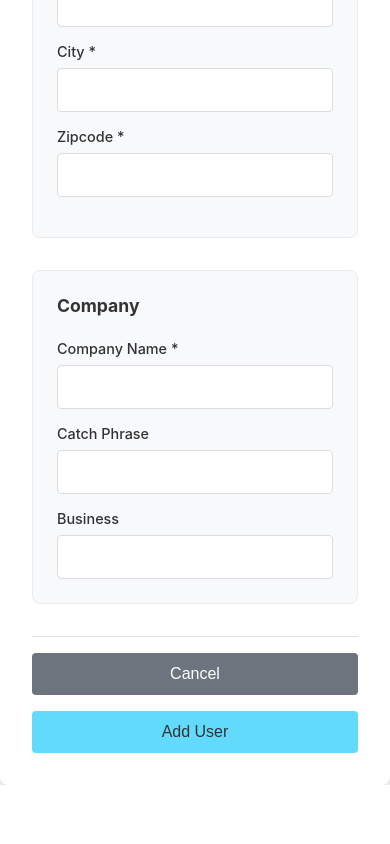
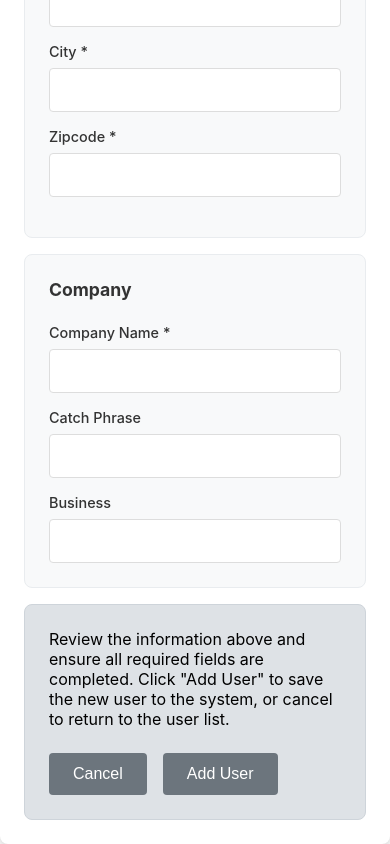
Before and after one commit to midnightprojects/user-dashboard, a React (Create React App) app: page /add-user in a window 390 px wide. Shown: the part 878-1722 px from the top of the page. Before the commit the page ends 1663 px from the top, so only its background shows below. Built offline with nearby package versions, Linux system fonts and the light colour scheme.

Commit message:
Restyle form

```diff
--- a/src/components/form/FormActions.css
+++ b/src/components/form/FormActions.css
@@ -1,10 +1,19 @@
 .form-actions {
     display: flex;
-    justify-content: flex-end;
+    flex-direction: column;
+    justify-content: flex-start;
+    gap: 0.5rem;
+}
+
+.form-actions p {
+    margin: 0;
+}
+
+.form-actions-container {
+    display: flex;
+    flex-direction: row;
     gap: 1rem;
-    margin-top: 2rem;
-    padding-top: 1rem;
-    border-top: 1px solid #dee2e6;
+    margin-top: 1rem;
 }
 
 .cancel-button {
@@ -19,12 +28,13 @@
 }
 
 .cancel-button:hover {
-    background-color: #5a6268;
+    background-color: #61dafb;
+    color: #333;
 }
 
 .submit-button {
-    background: #61dafb;
-    color: #333;
+    background: #6c757d;
+    color: white;
     border: none;
     padding: 0.75rem 1.5rem;
     border-radius: 4px;
@@ -35,7 +45,8 @@
 }
 
 .submit-button:hover:not(:disabled) {
-    background-color: #4fa8c7;
+    background-color: #61dafb;
+    color: #333;
 }
 
 .submit-button:disabled {
--- a/src/components/form/FormActions.tsx
+++ b/src/components/form/FormActions.tsx
@@ -20,6 +20,8 @@ const FormActions: React.FC<Props> = ({
 }) => {
     return (
         <div className="form-actions">
+            <p>Review the information above and ensure all required fields are completed. Click "Add User" to save the new user to the system, or cancel to return to the user list.</p>
+            <div className="form-actions-container">
                 <button
                     type="button"
                     className="cancel-button"
@@ -36,6 +38,7 @@ const FormActions: React.FC<Props> = ({
                     {isSubmitting ? 'Submitting...' : submitText}
                 </button>
             </div>
+        </div>
     );
 };
 
--- a/src/components/form/FormRow.css
+++ b/src/components/form/FormRow.css
@@ -3,6 +3,7 @@
     grid-template-columns: 1fr 1fr;
     gap: 1rem;
     margin-bottom: 1rem;
+    min-width: 0;
 }
 
 @media (max-width: 768px) {
--- a/src/components/form/FormSection.css
+++ b/src/components/form/FormSection.css
@@ -1,9 +1,9 @@
 .form-section {
-    margin-bottom: 2rem;
     padding: 1.5rem;
     background-color: #f8f9fa;
     border-radius: 8px;
     border: 1px solid #e9ecef;
+    min-width: 0;
 }
 
 .form-section h3 {
--- a/src/components/header/Header.css
+++ b/src/components/header/Header.css
@@ -1,7 +1,7 @@
 .navigation {
     background: #333;
     color: white;
-    padding: 1rem 2rem;
+    padding: 1.5rem;
     display: flex;
     justify-content: space-between;
     align-items: center;
--- a/src/components/layout/Layout.css
+++ b/src/components/layout/Layout.css
@@ -6,7 +6,7 @@
 
 .main-content {
     flex: 1;
-    padding: 2rem;
+    padding: 1.5rem;
     background-color: #f5f5f5;
 }
 
--- a/src/components/search/SearchInput.css
+++ b/src/components/search/SearchInput.css
@@ -14,7 +14,7 @@
 }
 
 .search-input {
-    width: 300px;
+    width: 260px;
     padding: 0.75rem 1rem 0.75rem 2.5rem;
     border: 1px solid #ddd;
     border-radius: 4px;
@@ -29,14 +29,8 @@
 }
 
 @media (max-width: 480px) {
-    .search-container {
-        width: 100%;
-        flex: 1;
-        min-width: 0;
-    }
-
     .search-input {
-        width: 100%;
+        width: 200px;
         box-sizing: border-box;
     }
 }
--- a/src/components/search/SearchInput.tsx
+++ b/src/components/search/SearchInput.tsx
@@ -1,4 +1,4 @@
-import React from 'react';
+import React, { useState, useEffect } from 'react';
 import { FaSearch } from 'react-icons/fa';
 import './SearchInput.css';
 
@@ -9,14 +9,29 @@ interface Props {
 }
 
 const SearchInput = ({ value, onChange, placeholder = "Search..." }: Props) => {
+    const [isMobile, setIsMobile] = useState(false);
     const SearchIcon = FaSearch as React.FC<React.SVGProps<SVGSVGElement>>;
+
+    useEffect(() => {
+        const checkMobile = () => {
+            setIsMobile(window.innerWidth <= 480);
+        };
+
+        checkMobile();
+        window.addEventListener('resize', checkMobile);
+
+        return () => window.removeEventListener('resize', checkMobile);
+    }, []);
+
+    const mobilePlaceholder = "Search";
+    const displayPlaceholder = isMobile ? mobilePlaceholder : placeholder;
 
     return (
         <div className="search-container">
             <SearchIcon className="search-icon" />
             <input
                 type="text"
-                placeholder={placeholder}
+                placeholder={displayPlaceholder}
                 value={value}
                 onChange={(e) => onChange(e.target.value)}
                 className="search-input"
--- a/src/pages/add-user/AddUser.css
+++ b/src/pages/add-user/AddUser.css
@@ -8,7 +8,7 @@
     display: flex;
     justify-content: space-between;
     align-items: center;
-    padding: 1.0rem 2rem 0.0rem 2rem;
+    padding: 1rem 1.5rem 0 1.5rem;
     min-height: 50px;
     margin-bottom: 1rem;
 }
@@ -19,14 +19,41 @@
 }
 
 .user-form {
-    max-width: 800px;
-    padding: 0 2rem 2rem 2rem;
+    padding: 0 1.5rem 1.5rem 1.5rem;
+    display: grid;
+    grid-template-columns: 1fr 1fr;
+    gap: 1.5rem;
+    align-items: stretch;
 }
 
-@media (max-width: 768px) {
+.user-form .form-actions {
+    grid-column: 2;
+    grid-row: 2;
+    display: flex;
+    flex-direction: column;
+    justify-content: flex-start;
+    align-items: flex-start;
+    padding: 1.5rem;
+    background-color: #dee2e6;
+    border-radius: 8px;
+    border: 1px solid #ced4da;
+    min-width: 0;
+}
+
+@media (max-width: 980px) {
     .add-user .header-container {
-        flex-direction: column;
+        justify-content: flex-start;
+        padding: 1rem 1.5rem 0 1.5rem;
+    }
+
+    .user-form {
+        grid-template-columns: 1fr;
         gap: 1rem;
-        align-items: flex-start;
+    }
+
+    .user-form .form-actions {
+        grid-column: 1;
+        grid-row: auto;
+        align-items: stretch;
     }
 }
--- a/src/pages/user-list/UserList.css
+++ b/src/pages/user-list/UserList.css
@@ -1,12 +1,15 @@
 .user-list {
     background: white;
+    height: 100vh;
+    display: flex;
+    flex-direction: column;
 }
 
 .user-list .header-container {
     display: flex;
     justify-content: space-between;
     align-items: center;
-    padding: 1.0rem 2rem 0.0rem 2rem;
+    padding: 1rem 1.5rem 0 1.5rem;
     min-height: 50px;
 }
 
@@ -23,7 +26,9 @@
 }
 
 .user-table-container {
-    padding: 0 2rem 2rem 2rem;
+    padding: 0 1.5rem 1.5rem 1.5rem;
+    flex: 1;
+    overflow: auto;
 }
 
 .loading {
@@ -41,9 +46,5 @@
 }
 
 @media (max-width: 480px) {
-  .user-list .header-container {
-    flex-direction: column;
-    align-items: flex-start;
-    gap: 0.75rem;
-  }
+    /* No additional styles needed - space-between will work naturally */
 }
```
Also changed, not shown: src/components/header/Header.tsx (line endings or trailing spaces). Lines whose indentation alone changed are shown as unchanged.
